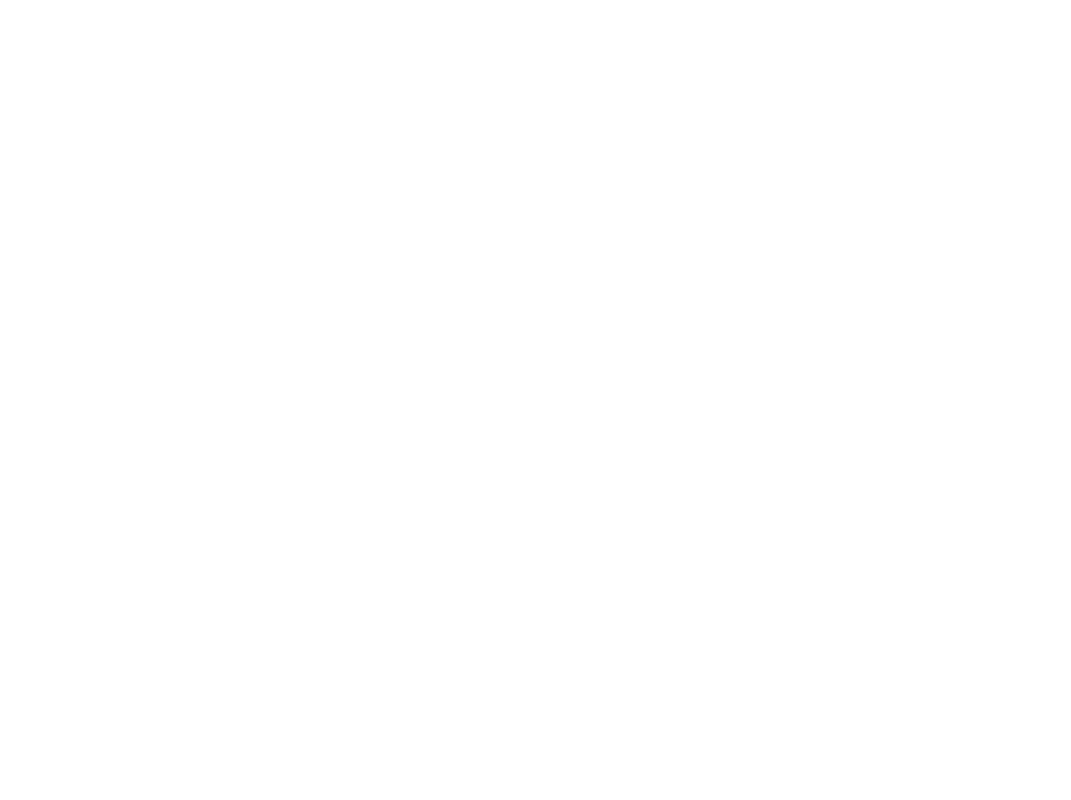
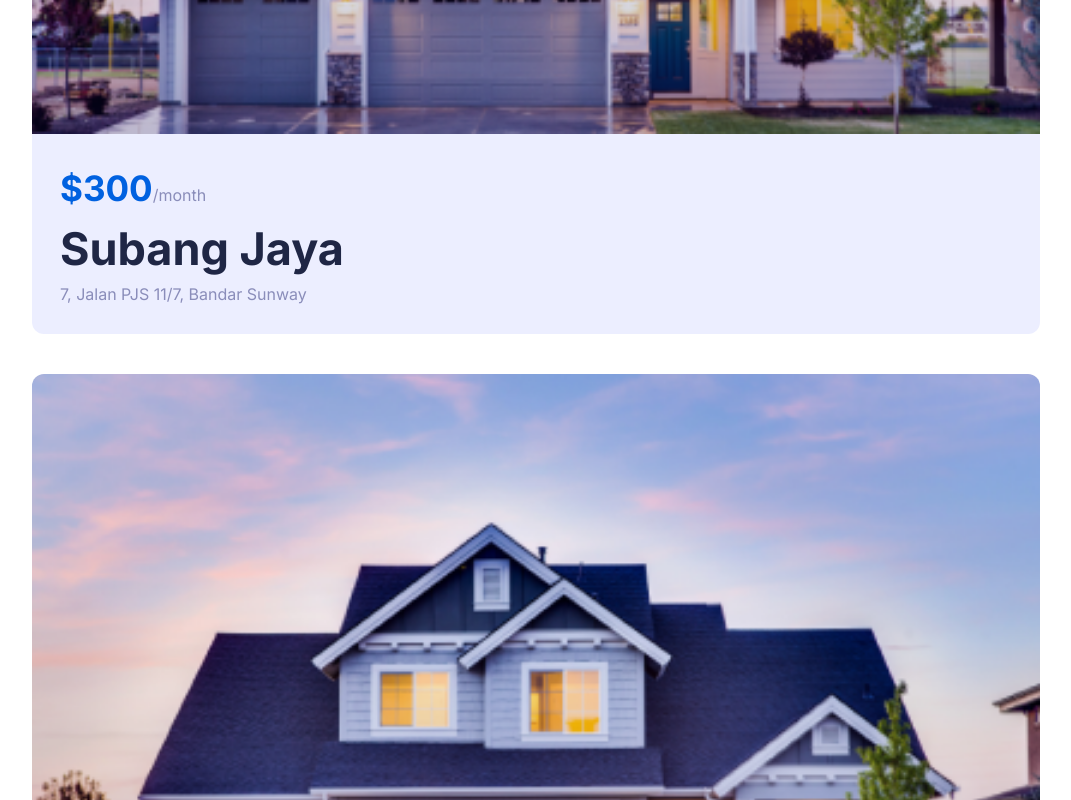
Before and after one commit to MusthafaAltaf2001/roommate-finder, a Next.js app: page / in a window 1280 px wide. Shown: the part 700-1500 px from the top of the page, without its empty margins (104-1175 px from the left). Before the commit the page ends 800 px from the top, so only its background shows below. Built offline with nearby package versions, Linux system fonts and the light colour scheme.

Commit message:
Added room cardlist

```diff
--- a/package.json
+++ b/package.json
@@ -26,6 +26,7 @@
     "autoprefixer": "^10.0.1",
     "eslint": "^8",
     "eslint-config-next": "14.0.2",
+    "file-loader": "^6.2.0",
     "postcss": "^8",
     "tailwindcss": "^3.3.0",
     "typescript": "^5"
--- /dev/null
+++ b/src/app/Components/Homepage/CardItem.tsx
@@ -0,0 +1,21 @@
+import React from 'react'
+import house_img from '../../Assets/house_img.png'
+import Image from 'next/image'
+
+const CardItem = () => {
+    return (
+        <div className='flex flex-col basis-auto border-0 rounded-xl'>
+            <Image src={house_img} alt="Image" className='border-0 rounded-t-xl object-fit w-full h-full' />
+            <div className='flex flex-col p-7 bg-[#ECEEFF] rounded-b-xl'>
+                <div className='flex items-baseline'>
+                    <span className='text-blue font-bold text-[35px]'>$300</span>
+                    <span className='text-[#8A8DBA]'>/month</span>
+                </div>
+                <span className='text-black font-bold text-[45px]'>Subang Jaya</span>
+                <span className='text-[#8A8DBA]'>7, Jalan PJS 11/7, Bandar Sunway</span>
+            </div>
+        </div>
+    )
+}
+
+export default CardItem
--- /dev/null
+++ b/src/app/Components/Homepage/CardList.tsx
@@ -0,0 +1,14 @@
+import React from 'react'
+import CardItem from './CardItem'
+
+const CardList = () => {
+    return (
+        <div className='m-2 grid grid-cols-1 gap-10'>
+            <CardItem />
+            <CardItem />
+            <CardItem />
+        </div>
+    )
+}
+
+export default CardList
--- a/src/app/Pages/Homepage.tsx
+++ b/src/app/Pages/Homepage.tsx
@@ -3,6 +3,7 @@
 import React, { useState, useRef } from "react";
 import SearchBar from "../Components/Homepage/SearchBar";
 import SearchFilter from "../Components/Homepage/SearchFilter";
+import CardList from "../Components/Homepage/CardList";
 
 const Homepage = () => {
 
@@ -10,6 +11,7 @@
     <div className='flex flex-col mx-[5%] lg:mx-[10%] xl:mx-[15%] my-8'>
       <SearchBar />
       <SearchFilter />
+      <CardList />
     </div>
   )
 }
--- /dev/null
+++ b/types/index.d.ts
@@ -0,0 +1,2 @@
+declare module "*.jpg";
+declare module "*.png";
```
Also changed, not shown: src/app/Assets/house_img.png (added), 1 other file (tests, documents, lock files or other folders).
